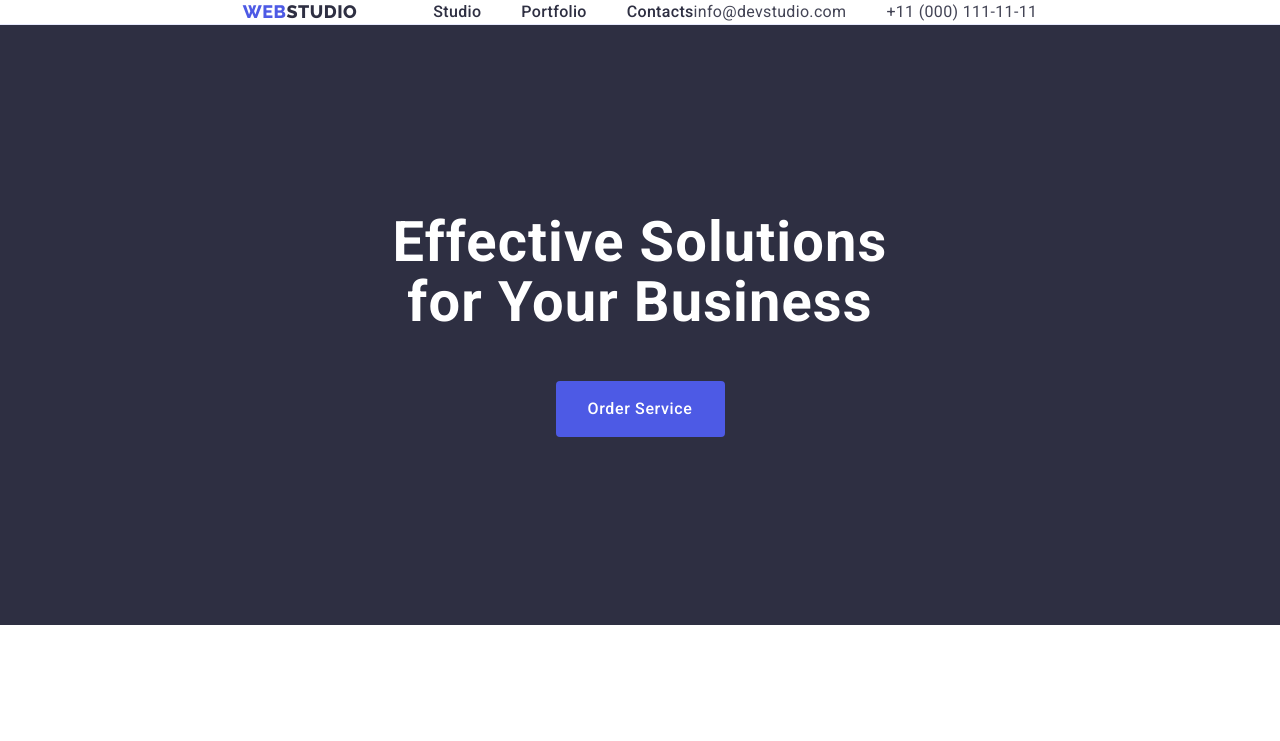
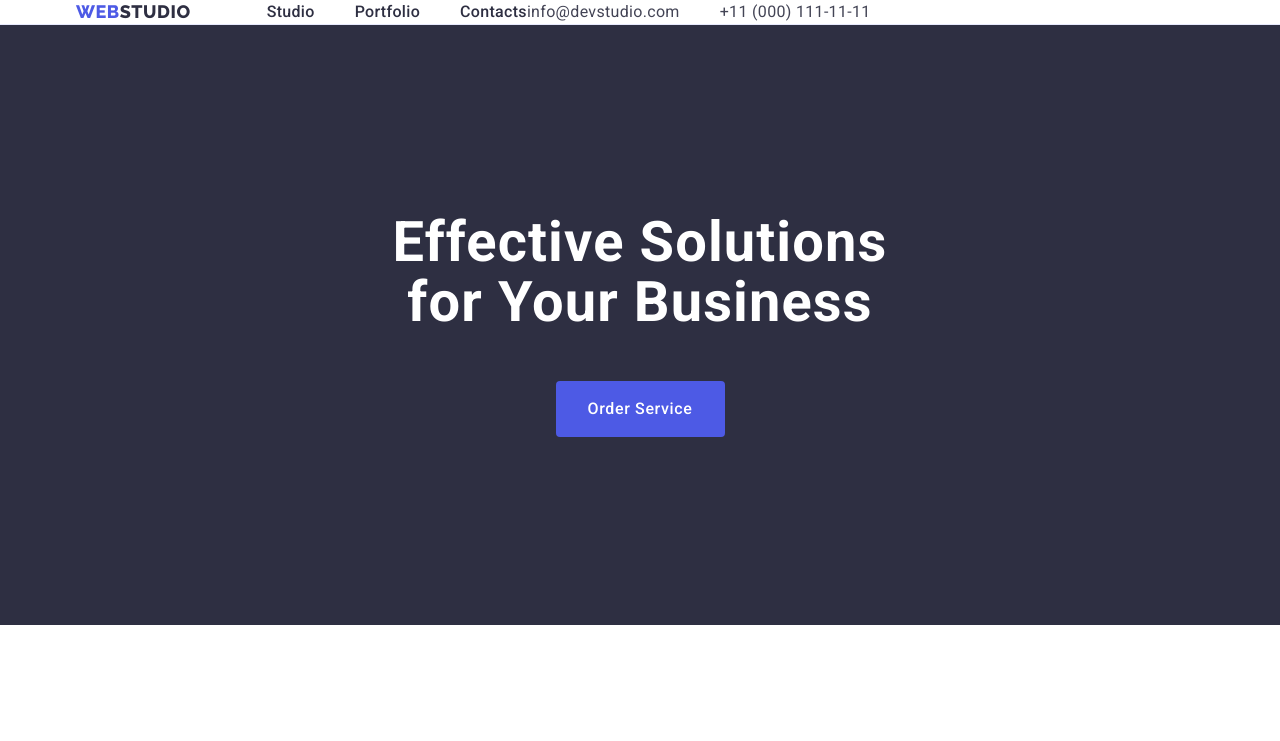
Before and after one commit to BeataFigielska-Zyla/goit-markup-hw-03, a plain HTML site: page index.html in a window 1280 px wide. Shown: the top 741 px of the page. Drawn offline with nearby package versions, Linux system fonts and the light colour scheme.

Commit message:
container debug

```diff
--- a/css/styles.css
+++ b/css/styles.css
@@ -30,8 +30,6 @@ ul {
 
 .container {
     width: 1158px;
-    flex-wrap: wrap;
-    justify-content: center;
     margin: 0 auto;
     padding: 0 15px;
 }
```
